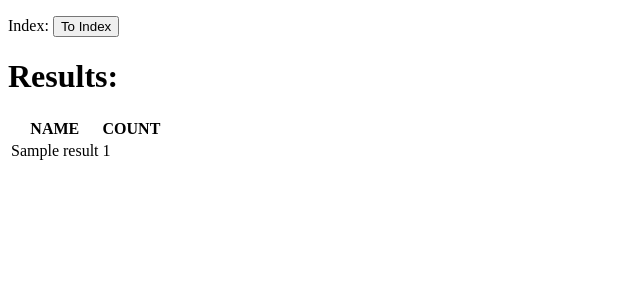
After one commit to Carson-DeSotel/rockcircle, a Flask app: template rockcircle/templates/results.html in a window 1280 px wide. The commit adds this page. Shown: the top 300 px of the page, without its empty margins (0-640 px from the left). Run offline with Flask 2, Linux system fonts and the light colour scheme; the template is opened without the code that fills it: most values are stand-ins (such as "Sample title", 1, 10 or a date in 2020); parts of the project's set-up code (start-up, migrations or seed data) failed here and were passed over.

Commit message:
adds result screen

```diff
--- a/rockcircle/game.py
+++ b/rockcircle/game.py
@@ -78,8 +78,8 @@ def get_current_round():
   num_players = get_num_players()
   sub_players = get_submitted_players()
 
-  if(num_players == sub_players):
-    # if all players have submitted, then the current round is the "next" round1
+  if(num_players == len(sub_players)):
+    # if all players have submitted, then the current round is the "next" round
     return max_round + 1
   else:
     return max_round
@@ -110,3 +110,26 @@ def get_vote(pname, round):
   res = query_db('SELECT pvote FROM Votes WHERE pname = ? AND round = ?', (pname, round), one=True)
   res = res[0] if res != None else None
   return res
+
+def get_results(round):
+  """
+  get the names & how many votes they received for a given round
+  """
+  cur_round = get_current_round()
+
+  if round > cur_round:
+    return None
+
+  res = query_db('SELECT pvote, COUNT(*) FROM Votes GROUP BY pvote')
+
+  # unpack to dict to avoid indexing errors
+  res = [dict(r) for r in res]
+
+  # rename fields
+  final = []
+  for d in res:
+    renamed_dict = {}
+    renamed_dict['name'] = d['pvote']
+    renamed_dict['count'] = d['COUNT(*)']
+    final.append(renamed_dict)
+  return final
--- a/rockcircle/schema.sql
+++ b/rockcircle/schema.sql
@@ -4,7 +4,6 @@ CREATE TABLE Roles (
   pname VARCHAR(25),
   PRIMARY KEY (prole, pname)
 );
-
 
 DROP TABLE IF EXISTS Votes;
 CREATE TABLE Votes (
--- a/rockcircle/templates/index.html
+++ b/rockcircle/templates/index.html
@@ -11,9 +11,9 @@
             <input type="submit" name="action" value="Add Player">
         </form>
 
-        <h1>Cast Vote</h1>
         <form action="/" method="POST">
-            <input type="submit" name="action" value="To Vote"/>
-          </form>
+            <p> Cast Vote: <input type="submit" name="action" value="To Vote"/> </p>
+            <p> See Results: <input type="submit" name="action" value="To Results"/></p>
+        </form>
     </body>
 </html>
--- /dev/null
+++ b/rockcircle/templates/results.html
@@ -0,0 +1,24 @@
+<!DOCTYPE html>
+<html>
+  <head>
+    <title>Results</title>
+  </head>
+  <body>
+    <form action="/" method="POST">
+      <p>Index: <input type="submit" name="action" value="To Index"/> </p>
+    </form>
+    <h1>Results:</h1>
+    <table>
+      <tr>
+        <th>NAME</th>
+        <th>COUNT</th>
+      </tr>
+      {% for result in results %}
+      <tr>
+        <td>{{ result["name"] }}</td>
+        <td>{{ result["count"] }}</td>
+      </tr>
+      {% endfor %}
+    </table>
+  </body>
+</html>
--- a/rockcircle/views.py
+++ b/rockcircle/views.py
@@ -5,7 +5,8 @@ from rockcircle.db import get_db, query_db
 from rockcircle.game import (add_player, cast_vote,
                              get_num_players, NO_SUBMISSION,
                              get_current_round,
-                             get_submitted_players)
+                             get_submitted_players,
+                             get_results)
 
 @app.route('/', methods=['GET', 'POST'])
 def index():
@@ -16,7 +17,7 @@ def index():
   # read POST request from form data
   if request.method == 'POST':
     # identify which submit was pressed based on HTML button value attr.
-    if request.form['action'] == 'Add Player':
+    if request.form.get('action') == 'Add Player':
       # get name & role from text fields, remove whitespace, send to UPPERCASE
       pname = request.form.get('pname').strip().upper()
       prole = request.form.get('prole').strip().upper()
@@ -25,12 +26,12 @@ def index():
       # add name & role to database
       add_player(pname, prole)
 
-    elif request.form['action'] == 'To Vote':
+    elif request.form.get('action') == 'To Vote':
       # get all names and pass them into votes
       rows = query_db('SELECT pname FROM Roles')
       return render_template('vote.html', rows = rows)
 
-    elif request.form['action'] == 'Cast Vote':
+    elif request.form.get('action') == 'Cast Vote':
       # read name from radio buttons
       pname = request.form.get('pname')
       pvote = request.form.get('pvote')
@@ -40,6 +41,14 @@ def index():
       # log each vote submitted
       app.logger.info('Vote Submitted: ' + ' '.join((pname, pvote, cvote, mvote)))
       cast_vote(pname, pvote, cvote, mvote)
+
+    elif request.form.get('action') == 'To Results':
+      cur_round = get_current_round()
+      results = get_results(cur_round)
+      return render_template('results.html', results = results)
+
+    elif request.form.get('action') == 'To Index':
+      return render_template('index.html')
 
   return render_template('index.html')
 
@@ -52,6 +61,7 @@ def admin():
   num_players = get_num_players()
   cur_round   = get_current_round()
   sub_players = get_submitted_players()
+  results = get_results(cur_round)
 
   if request.form.get('action') == 'To Roles':
     # get role data from database
@@ -68,12 +78,12 @@ def admin():
   elif request.form.get('action') == 'To Admin':
     return render_template('admin.html', num_players = num_players,
                                          cur_round   = cur_round,
-                                         sub_players = sub_players)
+                                         sub_players = sub_players,)
 
   else:
     return render_template('admin.html', num_players = num_players,
                                          cur_round   = cur_round,
-                                         sub_players = sub_players)
+                                         sub_players = sub_players,)
 @app.teardown_appcontext
 def close_connection(exception):
   """
```
